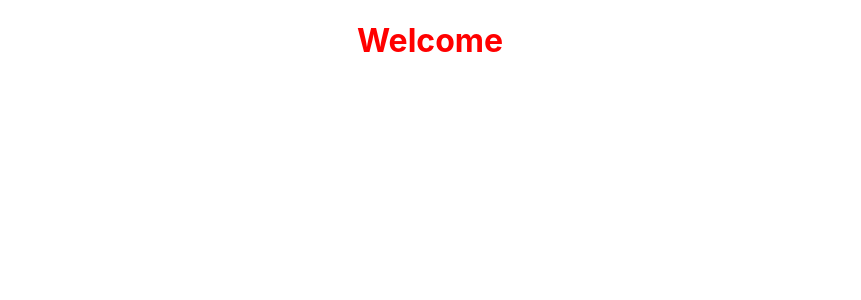
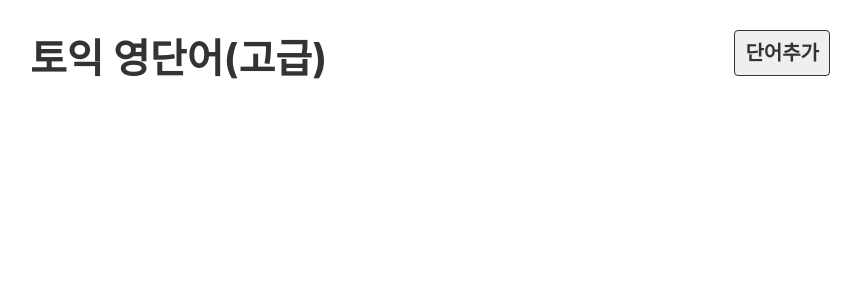
Before and after one commit to 951237/react_voca_clone, a React (Create React App) app: page / in a window 1280 px wide. Shown: the top 300 px of the page, without its empty margins (210-1071 px from the left). Built offline with nearby package versions, Linux system fonts and the light colour scheme.

Commit message:
Doc : Update - 리액트 보카앱 1일차

```diff
--- a/src/App.css
+++ /dev/null
@@ -1,38 +0,0 @@
-.App {
-  text-align: center;
-}
-
-.App-logo {
-  height: 40vmin;
-  pointer-events: none;
-}
-
-@media (prefers-reduced-motion: no-preference) {
-  .App-logo {
-    animation: App-logo-spin infinite 20s linear;
-  }
-}
-
-.App-header {
-  background-color: #282c34;
-  min-height: 100vh;
-  display: flex;
-  flex-direction: column;
-  align-items: center;
-  justify-content: center;
-  font-size: calc(10px + 2vmin);
-  color: white;
-}
-
-.App-link {
-  color: #61dafb;
-}
-
-@keyframes App-logo-spin {
-  from {
-    transform: rotate(0deg);
-  }
-  to {
-    transform: rotate(360deg);
-  }
-}
--- a/src/App.js
+++ b/src/App.js
@@ -1,16 +1,9 @@
-import './App.css';
+import Header from "./component/Header";
 
 function App() {
   return (
     <div className="App">
-        <h1
-          style={{
-            color : "red",
-            backgroudColor : "pink",
-          }}
-        >
-        Welcome
-        </h1>
+      <Header />
     </div>
   );
 }
--- /dev/null
+++ b/src/component/Header.js
@@ -0,0 +1,15 @@
+export default function Header() {
+	return (
+		<div className="header">
+			<h1>
+				<a href="/">토익 영단어(고급)</a>
+			</h1>
+			<div className="menu">
+				<a href="#x" className="link">
+					단어추가
+				</a>
+			</div>
+		</div>
+	);
+
+}
--- a/src/index.css
+++ b/src/index.css
@@ -1,13 +1,132 @@
 body {
   margin: 0;
-  font-family: -apple-system, BlinkMacSystemFont, 'Segoe UI', 'Roboto', 'Oxygen',
-    'Ubuntu', 'Cantarell', 'Fira Sans', 'Droid Sans', 'Helvetica Neue',
+  font-family: -apple-system, BlinkMacSystemFont, "Segoe UI", "Roboto", "Oxygen",
+    "Ubuntu", "Cantarell", "Fira Sans", "Droid Sans", "Helvetica Neue",
     sans-serif;
   -webkit-font-smoothing: antialiased;
   -moz-osx-font-smoothing: grayscale;
+  font-size: 20px;
+}
+
+ol,
+ul {
+  margin: 0;
+  padding: 0;
+  list-style: none;
 }
 
 code {
-  font-family: source-code-pro, Menlo, Monaco, Consolas, 'Courier New',
+  font-family: source-code-pro, Menlo, Monaco, Consolas, "Courier New",
     monospace;
 }
+
+a {
+  text-decoration: none;
+  color: #333;
+}
+
+.App {
+  width: 800px;
+  margin: 0 auto;
+}
+
+.header {
+  position: relative;
+}
+
+.header .menu {
+  position: absolute;
+  top: 10px;
+  right: 0;
+}
+
+.header .link {
+  border: 1px solid #333;
+  padding: 10px;
+  margin-left: 10px;
+  background-color: #efefef;
+  font-weight: bold;
+  border-radius: 4px;
+}
+
+.list_day {
+  display: flex;
+  flex-wrap: wrap;
+}
+
+.list_day li {
+  flex: 20% 0 0;
+  box-sizing: border-box;
+  padding: 10px;
+}
+
+.list_day a {
+  display: block;
+  padding: 20px 0;
+  font-weight: bold;
+  color: #fff;
+  text-align: center;
+  border-radius: 10px;
+  background-color: dodgerblue;
+}
+
+table {
+  border-collapse: collapse;
+  width: 100%;
+}
+table td {
+  width: 25%;
+  height: 70px;
+  border: 1px solid #ccc;
+  text-align: center;
+  font-size: 26px;
+}
+
+table td:first-child {
+  width: 10%;
+}
+
+.off td {
+  background: #eee;
+  color: #ccc;
+}
+
+.btn_del {
+  margin-left: 10px;
+  color: #fff;
+  background-color: firebrick;
+}
+
+button {
+  padding: 10px;
+  font-weight: bold;
+  font-size: 18px;
+  cursor: pointer;
+  border: 0 none;
+  border-radius: 6px;
+  padding: 10px 20px;
+  color: #fff;
+  background-color: dodgerblue;
+}
+
+.input_area {
+  margin-bottom: 10px;
+}
+
+.input_area label {
+  display: block;
+  margin-bottom: 10px;
+}
+
+.input_area input {
+  width: 400px;
+  height: 40px;
+  font-size: 20px;
+  padding: 0 10px;
+}
+
+.input_area select {
+  width: 400px;
+  height: 40px;
+  font-size: 20px;
+}
```
Also changed, not shown: src/logo.svg (deleted), 1 other file (tests, documents, lock files or other folders).
